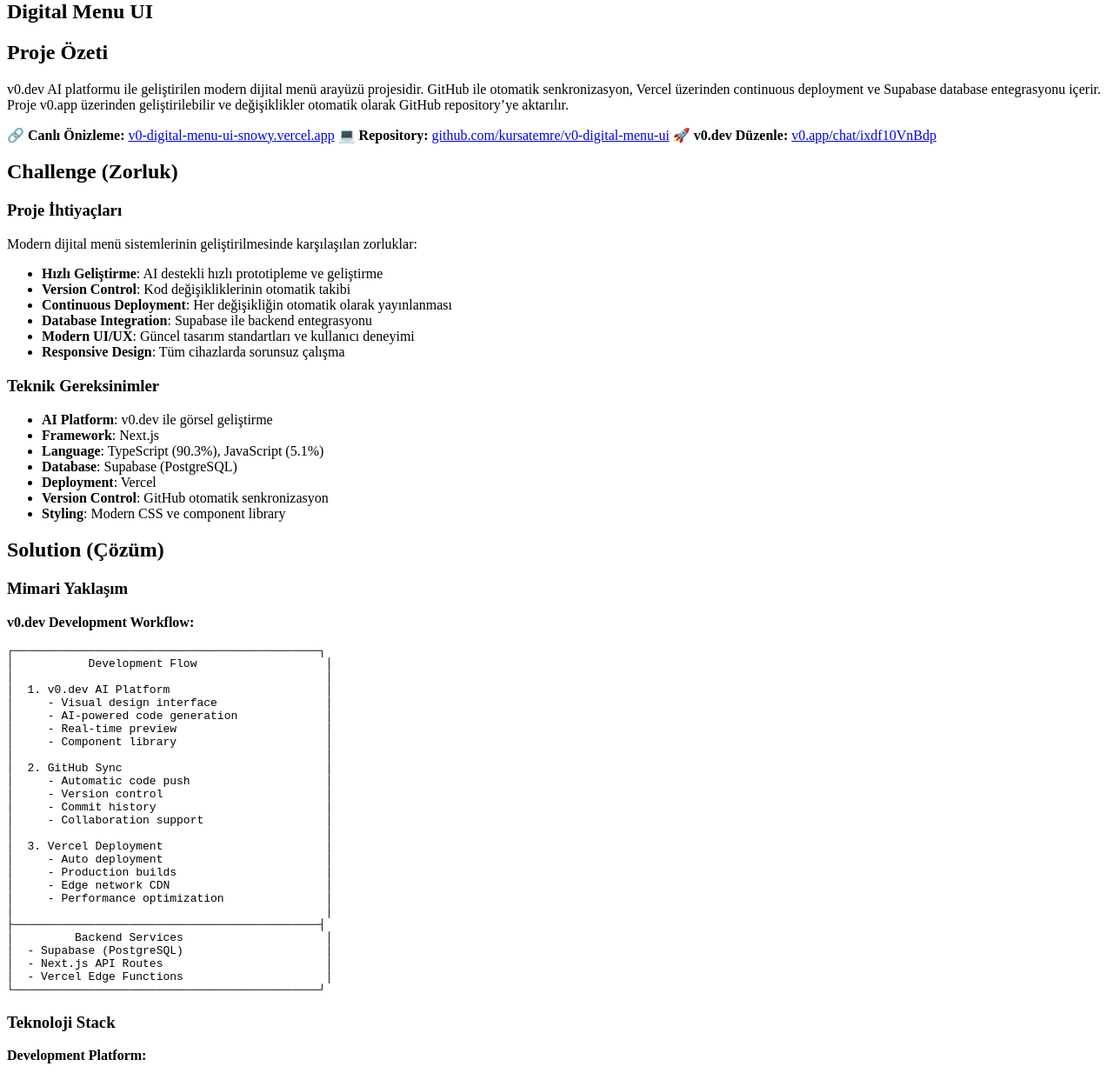
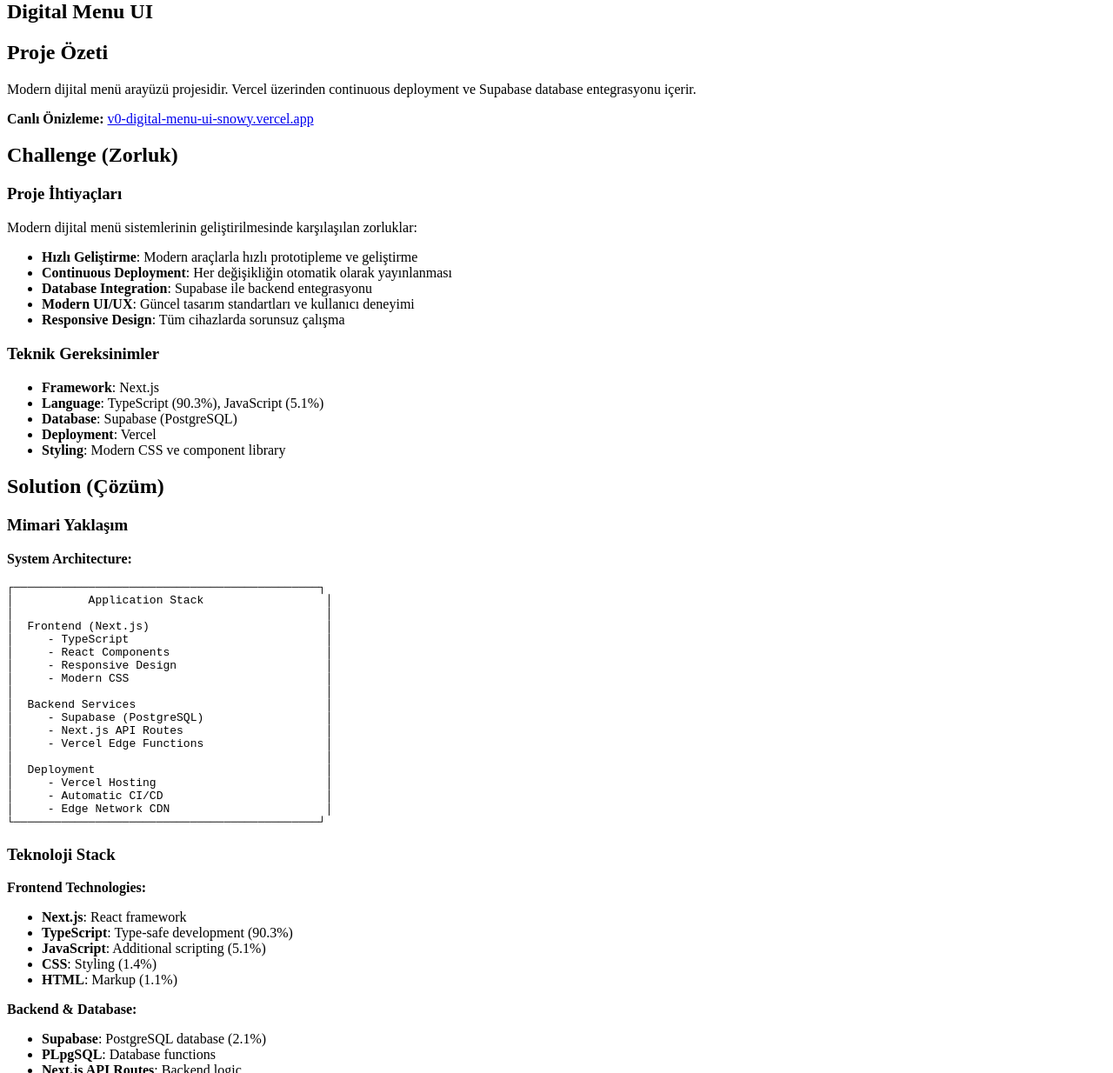
Before and after one commit to kursatemre/jekyll-dev-agency-theme, a Jekyll site: the page built from _portfolio/restaurant-menu-admin.md, in a window 1280 px wide and 1400 px high, scrolled down 450 px. Shown: the part 166-1400 px from the top of the window at 87% size. Built offline with Jekyll 4.4.1, drawn with Linux system fonts in a browser that asks for light colours; nearby versions of some CDN libraries; some of the changed text lies outside the part shown.

Commit message:
refactor: Remove v0.dev references and simplify content
Kaldırılan içerik:
- v0.dev ile ilgili tüm referanslar
- v0_url ve repository_url alanları (front matter'dan)
- GitHub otomatik senkronizasyon detayları
- AI geliştirme platform açıklamaları
- Emojiler

Güncellenen içerik:
- Daha sade proje açıklaması
- Sadeleştirilmiş teknoloji stack
- Standart geliştirme workflow'u
- Temiz proje linkleri

````diff
--- a/_portfolio/restaurant-menu-admin.md
+++ b/_portfolio/restaurant-menu-admin.md
@@ -3,26 +3,23 @@ layout: case-study
 title: "Digital Menu UI"
 client: "Restaurant Management"
 category: "Admin Panel"
-tags: [Next.js, TypeScript, Supabase, Vercel, v0.dev]
+tags: [Next.js, TypeScript, Supabase, Vercel]
 date: 2024-11-01
 featured_image: "https://images.unsplash.com/photo-1517248135467-4c7edcad34c4?w=1200&h=630&fit=crop"
-repository_url: "https://github.com/kursatemre/v0-digital-menu-ui"
 preview_url: "https://v0-digital-menu-ui-snowy.vercel.app"
-v0_url: "https://v0.app/chat/ixdf10VnBdp"
-excerpt: "v0.dev ile geliştirilen modern dijital menü arayüzü. GitHub ile otomatik senkronizasyon, Vercel deployment ve Supabase database entegrasyonu."
+excerpt: "Modern dijital menü arayüzü projesi. Vercel deployment ve Supabase database entegrasyonu."
 results:
-  - value: "v0.dev"
-    label: "AI Development"
-  - value: "Auto Sync"
-    label: "GitHub Integration"
-  - value: "Vercel"
-    label: "Deployment"
+  - value: "Next.js"
+    label: "Framework"
+  - value: "TypeScript"
+    label: "Type Safety"
+  - value: "Supabase"
+    label: "Database"
 technologies:
   - Next.js
   - TypeScript
   - Supabase
   - Vercel
-  - v0.dev
   - JavaScript
   - CSS
 ---
@@ -31,11 +28,9 @@ technologies:
 
 ## Proje Özeti
 
-v0.dev AI platformu ile geliştirilen modern dijital menü arayüzü projesidir. GitHub ile otomatik senkronizasyon, Vercel üzerinden continuous deployment ve Supabase database entegrasyonu içerir. Proje v0.app üzerinden geliştirilebilir ve değişiklikler otomatik olarak GitHub repository'ye aktarılır.
+Modern dijital menü arayüzü projesidir. Vercel üzerinden continuous deployment ve Supabase database entegrasyonu içerir.
 
-**🔗 Canlı Önizleme:** [v0-digital-menu-ui-snowy.vercel.app](https://v0-digital-menu-ui-snowy.vercel.app)
-**💻 Repository:** [github.com/kursatemre/v0-digital-menu-ui](https://github.com/kursatemre/v0-digital-menu-ui)
-**🚀 v0.dev Düzenle:** [v0.app/chat/ixdf10VnBdp](https://v0.app/chat/ixdf10VnBdp)
+**Canlı Önizleme:** [v0-digital-menu-ui-snowy.vercel.app](https://v0-digital-menu-ui-snowy.vercel.app)
 
 ## Challenge (Zorluk)
 
@@ -43,8 +38,7 @@ v0.dev AI platformu ile geliştirilen modern dijital menü arayüzü projesidir.
 
 Modern dijital menü sistemlerinin geliştirilmesinde karşılaşılan zorluklar:
 
-- **Hızlı Geliştirme**: AI destekli hızlı prototipleme ve geliştirme
-- **Version Control**: Kod değişikliklerinin otomatik takibi
+- **Hızlı Geliştirme**: Modern araçlarla hızlı prototipleme ve geliştirme
 - **Continuous Deployment**: Her değişikliğin otomatik olarak yayınlanması
 - **Database Integration**: Supabase ile backend entegrasyonu
 - **Modern UI/UX**: Güncel tasarım standartları ve kullanıcı deneyimi
@@ -52,55 +46,40 @@ Modern dijital menü sistemlerinin geliştirilmesinde karşılaşılan zorluklar
 
 ### Teknik Gereksinimler
 
-- **AI Platform**: v0.dev ile görsel geliştirme
 - **Framework**: Next.js
 - **Language**: TypeScript (90.3%), JavaScript (5.1%)
 - **Database**: Supabase (PostgreSQL)
 - **Deployment**: Vercel
-- **Version Control**: GitHub otomatik senkronizasyon
 - **Styling**: Modern CSS ve component library
 
 ## Solution (Çözüm)
 
 ### Mimari Yaklaşım
 
-**v0.dev Development Workflow:**
+**System Architecture:**
 ```
 ┌─────────────────────────────────────────────┐
-│           Development Flow                   │
+│           Application Stack                  │
 │                                              │
-│  1. v0.dev AI Platform                       │
-│     - Visual design interface                │
-│     - AI-powered code generation             │
-│     - Real-time preview                      │
-│     - Component library                      │
+│  Frontend (Next.js)                          │
+│     - TypeScript                             │
+│     - React Components                       │
+│     - Responsive Design                      │
+│     - Modern CSS                             │
 │                                              │
-│  2. GitHub Sync                              │
-│     - Automatic code push                    │
-│     - Version control                        │
-│     - Commit history                         │
-│     - Collaboration support                  │
+│  Backend Services                            │
+│     - Supabase (PostgreSQL)                  │
+│     - Next.js API Routes                     │
+│     - Vercel Edge Functions                  │
 │                                              │
-│  3. Vercel Deployment                        │
-│     - Auto deployment                        │
-│     - Production builds                      │
-│     - Edge network CDN                       │
-│     - Performance optimization               │
-│                                              │
-├─────────────────────────────────────────────┤
-│         Backend Services                     │
-│  - Supabase (PostgreSQL)                     │
-│  - Next.js API Routes                        │
-│  - Vercel Edge Functions                     │
+│  Deployment                                  │
+│     - Vercel Hosting                         │
+│     - Automatic CI/CD                        │
+│     - Edge Network CDN                       │
 └─────────────────────────────────────────────┘
 ```
 
 ### Teknoloji Stack
-
-**Development Platform:**
-- **v0.dev**: AI-powered visual development
-- **GitHub**: Version control & collaboration
-- **Vercel**: Deployment & hosting
 
 **Frontend Technologies:**
 - **Next.js**: React framework
@@ -121,46 +100,29 @@ Modern dijital menü sistemlerinin geliştirilmesinde karşılaşılan zorluklar
 
 ### Temel Özellikler
 
-#### 1. v0.dev AI Development
+#### 1. Frontend Application
 
-**Görsel Geliştirme Arayüzü:**
-- 🤖 AI destekli kod üretimi
-- 👁️ Real-time görsel önizleme
-- 🎨 Component library erişimi
-- ⚡ Hızlı prototipleme
-- 💡 Akıllı öneriler
+**Next.js & TypeScript:**
+- Type-safe development
+- React component architecture
+- Server-side rendering
+- API routes
+- Responsive design
 
-**v0.dev Özellikleri:**
-- Chat tabanlı geliştirme
-- Otomatik kod generation
-- Modern UI/UX patterns
-- Responsive design otomasyonu
-- Component-based architecture
+**User Interface:**
+- Modern UI/UX design
+- Component-based structure
+- Mobile-first approach
+- Accessible interface
 
-#### 2. GitHub Integration
-
-**Otomatik Senkronizasyon:**
-- 🔄 v0.dev'den otomatik push
-- 📝 Commit history tracking
-- 🌿 Branch management
-- 👥 Collaboration support
-- 📊 Version control
-
-**Repository Özellikleri:**
-- 258 commit geçmişi
-- MIT License
-- TypeScript dominant (90.3%)
-- Active development
-- Open source collaboration
-
-#### 3. Vercel Deployment
+#### 2. Vercel Deployment
 
 **Otomatik Deployment:**
-- ⚡ GitHub push ile otomatik build
-- 🌐 Global CDN distribution
-- 🔧 Environment variables
-- 📈 Performance optimization
-- 🔒 HTTPS/SSL included
+- GitHub push ile otomatik build
+- Global CDN distribution
+- Environment variables
+- Performance optimization
+- HTTPS/SSL included
 
 **Deployment Özellikleri:**
 - Zero-config setup
@@ -198,49 +160,42 @@ Modern dijital menü sistemlerinin geliştirilmesinde karşılaşılan zorluklar
 - Next.js (React framework)
 - Supabase (Backend-as-a-Service)
 - Vercel (Deployment platform)
-- v0.dev (AI development tool)
 
 ### Geliştirme Süreci
 
-#### 1. v0.dev Initialization
-- v0.app chat session başlatma
-- UI/UX requirements tanımlama
-- AI ile initial design oluşturma
-- Component library seçimi
+#### 1. Project Setup
+- Next.js project initialization
+- TypeScript configuration
+- UI/UX requirements analysis
+- Component library setup
 
-#### 2. AI-Powered Development
-- Chat-based iterative development
-- Real-time preview & testing
-- Component refinement
+#### 2. Frontend Development
+- Component development
+- State management
+- Responsive design implementation
 - Feature additions
 
-#### 3. GitHub Integration
-- Repository connection
-- Automatic code synchronization
-- Branch management
-- Version control setup
+#### 3. Backend Integration
+- Supabase configuration
+- Database schema design
+- API endpoint development
+- Authentication setup
 
-#### 4. Supabase Setup
-- Database schema design
-- API endpoint configuration
-- Authentication setup
-- Data integration
-
-#### 5. Vercel Deployment
-- GitHub repository linking
-- Environment variables setup
-- Automatic deployment
+#### 4. Deployment
+- Vercel deployment setup
+- Environment variables configuration
+- CI/CD pipeline setup
 - Production optimization
 
 ## Teknik Detaylar
 
 ### Development Workflow
 
-**v0.dev → GitHub → Vercel Pipeline:**
-1. **v0.app**: Chat interface ile geliştirme
-2. **GitHub**: Otomatik code push ve versiyonlama
-3. **Vercel**: Automatic build ve deployment
-4. **Live Site**: Production URL üzerinden erişim
+**Development → Deployment Pipeline:**
+1. **Development**: Local development with Next.js
+2. **Version Control**: Code management with Git
+3. **Deployment**: Automatic build and deployment via Vercel
+4. **Live Site**: Production URL access
 
 ### Project Structure
 
@@ -255,41 +210,39 @@ Modern dijital menü sistemlerinin geliştirilmesinde karşılaşılan zorluklar
 ### Continuous Integration
 
 **Automated Workflow:**
-- v0.dev'de yapılan değişiklikler → GitHub'a push
-- GitHub push → Vercel build trigger
+- Code changes → Git commit
+- Git push → Vercel build trigger
 - Successful build → Production deployment
-- Failed build → Build error notifications
+- Failed build → Error notifications
 
 ## Results (Sonuçlar)
 
 ### Proje İstatistikleri
 
-- 🎯 **TypeScript Oranı**: %90.3
-- 📝 **Total Commits**: 258
-- 👥 **Contributors**: 2 (kursatemre + Claude)
-- ⭐ **GitHub Stars**: 1
-- 📄 **License**: MIT
-- 🌐 **Live URL**: [v0-digital-menu-ui-snowy.vercel.app](https://v0-digital-menu-ui-snowy.vercel.app)
+- **TypeScript Oranı**: %90.3
+- **Total Commits**: 258
+- **Contributors**: 2
+- **License**: MIT
+- **Live URL**: [v0-digital-menu-ui-snowy.vercel.app](https://v0-digital-menu-ui-snowy.vercel.app)
 
 ### Başarılan Özellikler
 
-- ✅ v0.dev AI ile hızlı geliştirme
-- ✅ GitHub otomatik senkronizasyon
-- ✅ Vercel continuous deployment
-- ✅ Supabase database entegrasyonu
-- ✅ TypeScript type safety
-- ✅ Responsive modern UI
-- ✅ Production-ready deployment
+- Modern web geliştirme yaklaşımı
+- Vercel continuous deployment
+- Supabase database entegrasyonu
+- TypeScript type safety
+- Responsive modern UI
+- Production-ready deployment
 
 ## Öğrenilen Dersler
 
 ### Başarılar
 
-1. **v0.dev AI Platform**: Hızlı ve verimli geliştirme süreci
-2. **GitHub Integration**: Sorunsuz otomatik senkronizasyon
-3. **Vercel Deployment**: Zero-config deployment deneyimi
-4. **TypeScript**: Güçlü type safety ve developer experience
-5. **Supabase**: Kolay backend-as-a-service entegrasyonu
+1. **Next.js Framework**: Modern React geliştirme deneyimi
+2. **Vercel Deployment**: Zero-config deployment deneyimi
+3. **TypeScript**: Güçlü type safety ve developer experience
+4. **Supabase**: Kolay backend-as-a-service entegrasyonu
+5. **CI/CD Pipeline**: Otomatik deployment süreci
 
 ### Geliştirilecek Alanlar
 
@@ -301,23 +254,19 @@ Modern dijital menü sistemlerinin geliştirilmesinde karşılaşılan zorluklar
 
 ## Kullanılan Teknolojiler
 
-- v0.dev (AI Development Platform)
 - Next.js (React Framework)
 - TypeScript (90.3%)
 - Supabase (PostgreSQL)
 - Vercel (Deployment)
-- GitHub (Version Control)
 
-## Proje Linkleri
+## Proje Linki
 
-- **🔗 Canlı Site**: [v0-digital-menu-ui-snowy.vercel.app](https://v0-digital-menu-ui-snowy.vercel.app)
-- **💻 Repository**: [github.com/kursatemre/v0-digital-menu-ui](https://github.com/kursatemre/v0-digital-menu-ui)
-- **🚀 v0.dev Düzenle**: [v0.app/chat/ixdf10VnBdp](https://v0.app/chat/ixdf10VnBdp)
+**Canlı Site**: [v0-digital-menu-ui-snowy.vercel.app](https://v0-digital-menu-ui-snowy.vercel.app)
 
 ---
 
 ## Benzer Bir Proje İçin
 
-AI destekli modern web uygulamaları, dijital menü sistemleri veya rapid prototyping mi istiyorsunuz? v0.dev ve modern teknolojilerle özel çözümler geliştiriyoruz.
+Modern web uygulamaları, dijital menü sistemleri veya özel yazılım çözümleri mi istiyorsunuz? Modern teknolojilerle özel çözümler geliştiriyoruz.
 
 [İletişime Geç](/iletisim) | [Portfolyoya Dön](/portfolyo)
````
Also changed, not shown: other parts of _portfolio/restaurant-menu-admin.md (+7 -7 lines).
